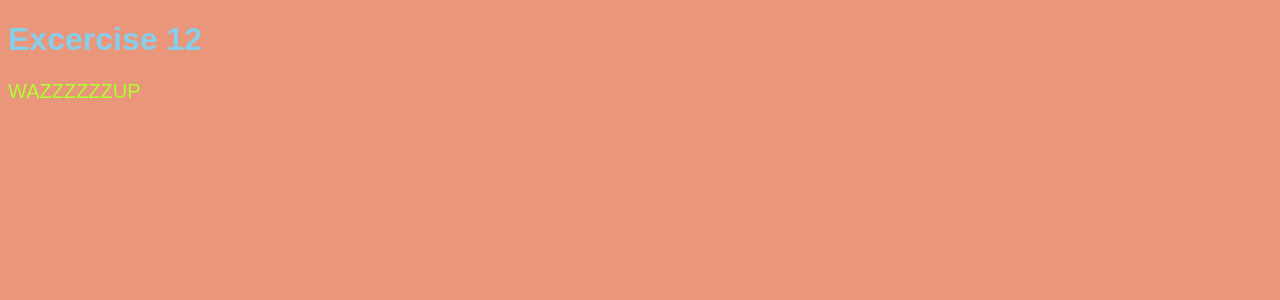
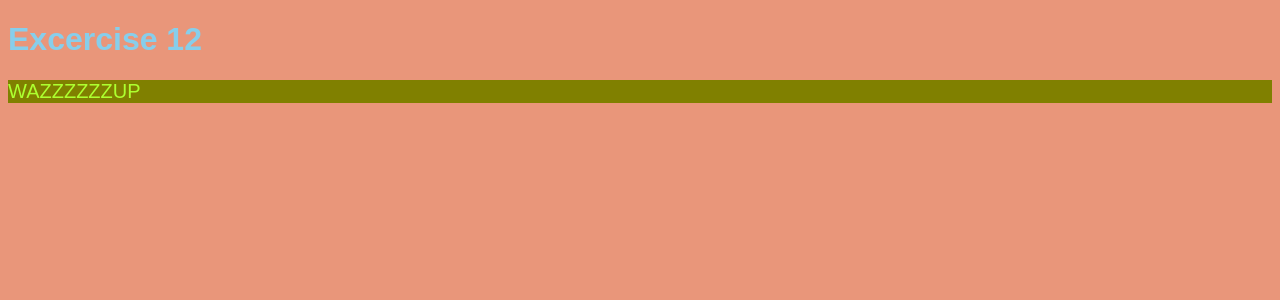
Before and after one commit to bossman88/cbp-exercises-winter2017, a PHP site: page / in a window 1280 px wide. Shown: the top 300 px of the page. Run offline with PHP 8.4, Linux system fonts and the light colour scheme; style sheets or scripts are compiled from the project's sources.

Commit message:
nothin special

```diff
--- a/w2d4/src/less/paragraphs.less
+++ b/w2d4/src/less/paragraphs.less
@@ -1,4 +1,5 @@
 p {
     font-size:20px;
     color:greenyellow;  /* color of the paragraph */
+    background-color: olive;
 }
```
